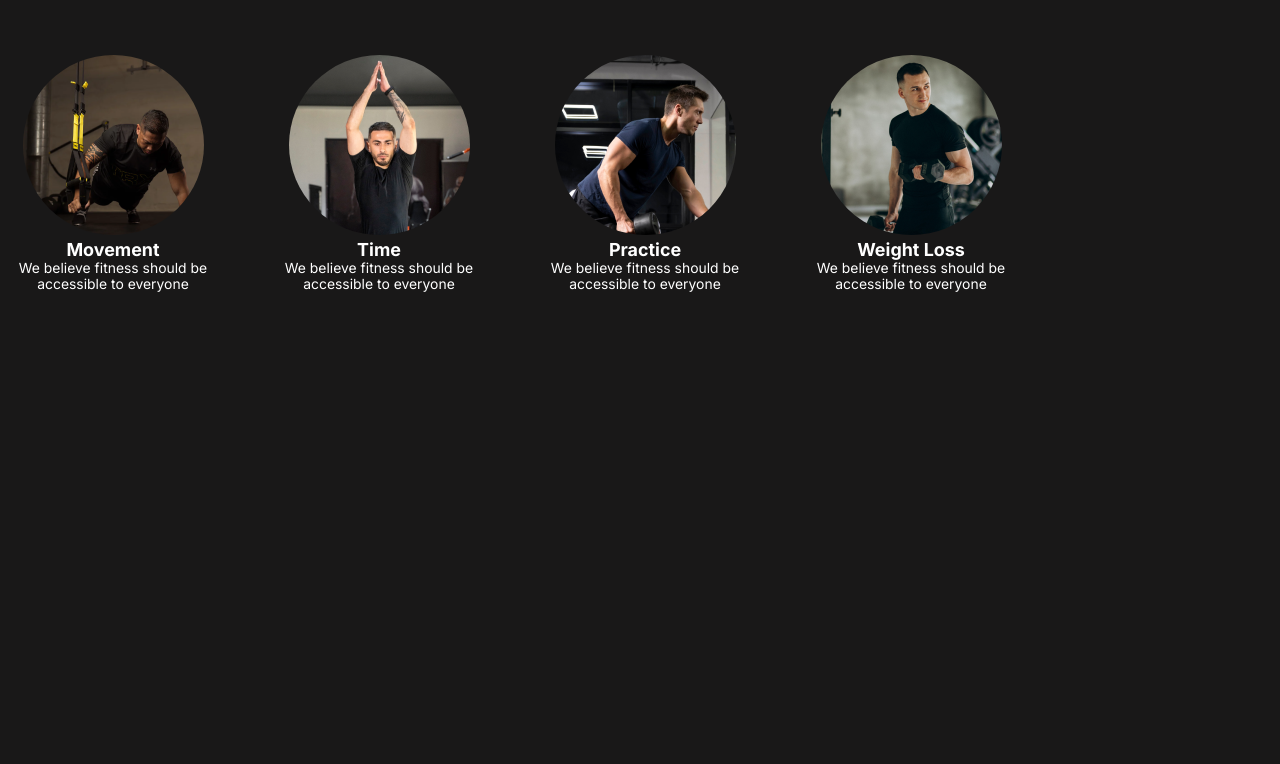
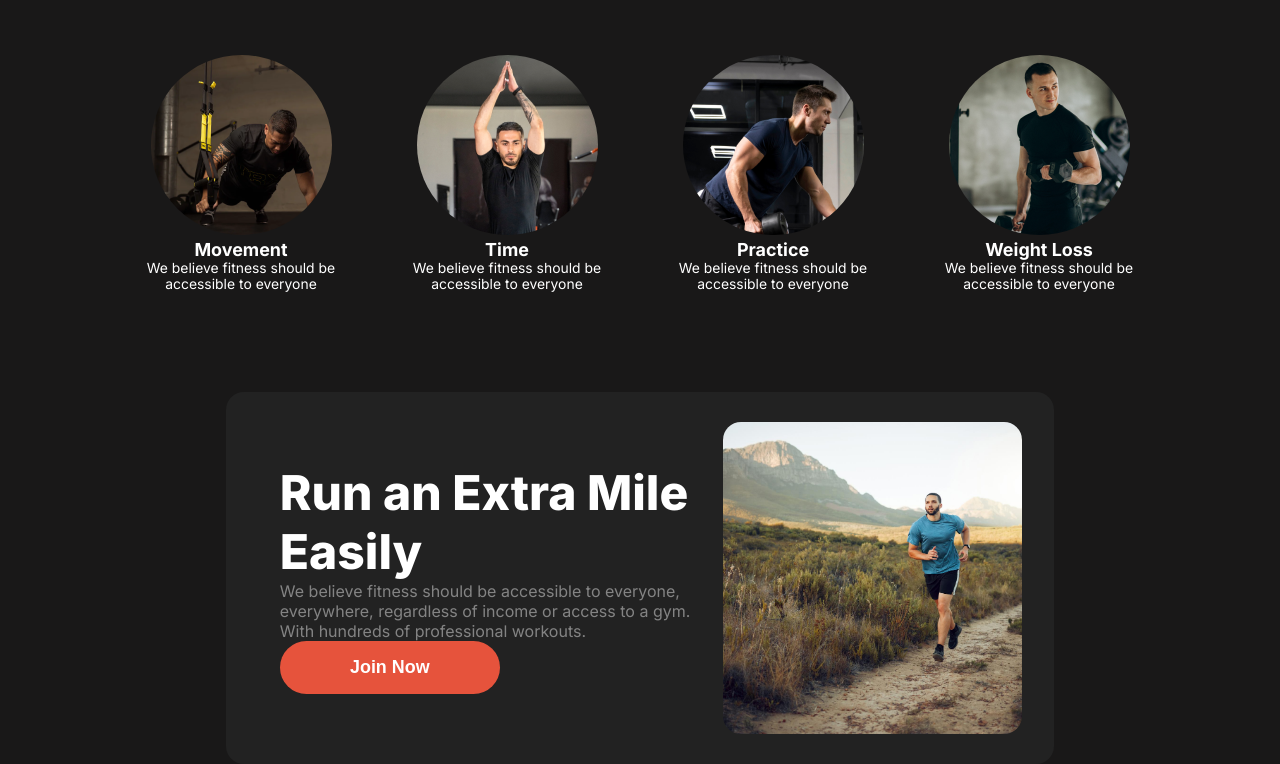
Before and after one commit to tkabir3066/fitness-cite, a plain HTML site: page index.html in a window 1280 px wide. Shown: the part 795-1559 px from the top of the page. Before the commit the page ends 1087 px from the top, so only its background shows below. Drawn offline with Linux system fonts and the light colour scheme; a web font is replaced by a local one.

Commit message:
run section completed

```diff
--- a/index.html
+++ b/index.html
@@ -61,6 +61,7 @@
     </header>
     <!-- main part -->
     <main>
+      <!-- habit section -->
       <section class="habit displayflex">
         <div class="habit-about displayflex">
           <h3 class="habit-title section-title">Change Your Habits</h3>
@@ -100,6 +101,21 @@
           </div>
         </div>
       </section>
+      <!-- run section -->
+      <section class="run displayflex">
+        <div class="run-about">
+          <h3 class="run-title section-title">Run an Extra Mile Easily</h3>
+          <p class="run-para light-gray">
+            We believe fitness should be accessible to everyone, everywhere,
+            regardless of income or access to a gym. With hundreds of
+            professional workouts.
+          </p>
+          <button id="run-button">Join Now</button>
+        </div>
+        <div class="run-img">
+          <!-- <img src="images/run.jpg" alt=""> -->
+        </div>
+      </section>
     </main>
   </body>
 </html>
--- a/style.css
+++ b/style.css
@@ -12,7 +12,7 @@ body {
   box-sizing: border-box;
 }
 
-.banner {
+section {
   margin: 0 auto;
   margin-top: 100px;
 }
@@ -236,3 +236,41 @@ body {
 .block img {
   border-radius: 50%;
 }
+
+/* * RUN PART */
+.run {
+  max-width: 58%;
+  background-color: #222222;
+  border-radius: 18px;
+  justify-content: space-between;
+  padding: 30px 32px 30px 54px;
+  align-items: center;
+}
+
+.run-about {
+  max-width: 443px;
+}
+
+.run-title {
+  margin: 0;
+}
+
+.run-img {
+  background-image: url(images/run.jpg);
+  background-size: cover;
+  background-position: center;
+  width: 366px;
+  height: 312px;
+  border-radius: 18px;
+}
+
+#run-button {
+  background-color: #e6533c;
+  color: white;
+  padding: 16px 40px;
+  border-radius: 42px;
+  font-weight: 700;
+  font-size: 1.12rem;
+  border: none;
+  width: 220px;
+}
```
